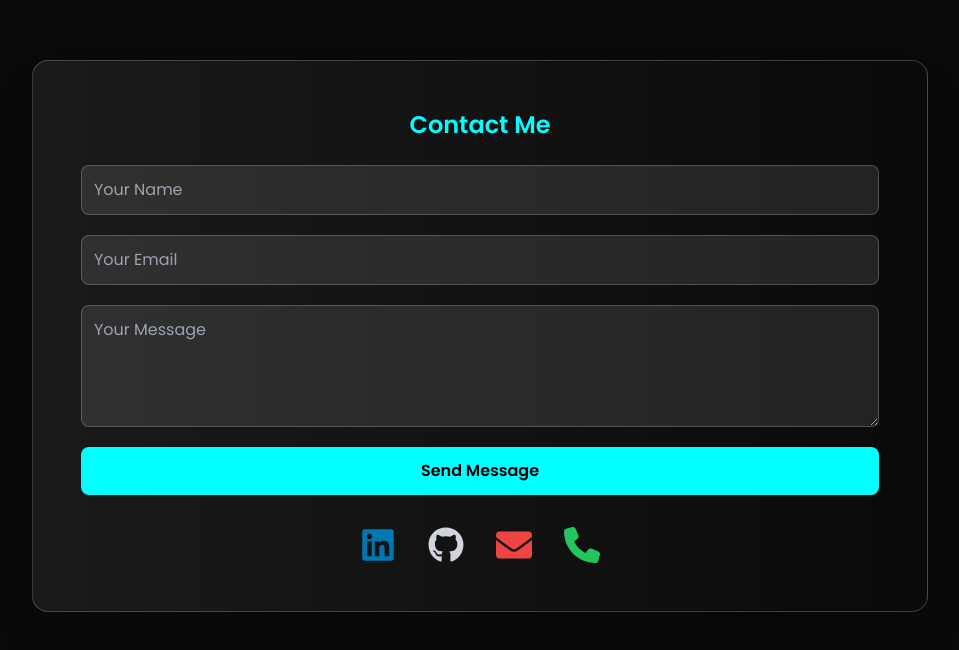
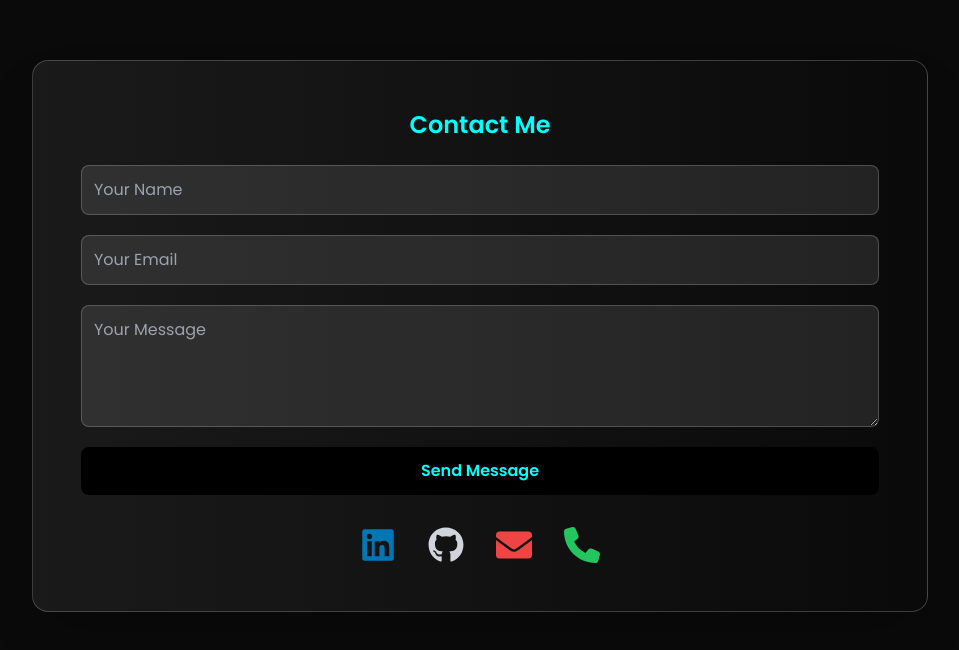
Before and after one commit to levi2104/my-portfolio, a React (Vite) app: page / in a window 1280 px wide. Shown: the part 2464-3114 px from the top of the page, without its empty margins (160-1119 px from the left). Built offline with nearby package versions, Linux system fonts and the light colour scheme; a web font is replaced by a local one.

Commit message:
Update ContactUs.jsx

```diff
--- a/src/Pages/ContactUs.jsx
+++ b/src/Pages/ContactUs.jsx
@@ -71,7 +71,7 @@ const ContactMe = () => {
           />
           <motion.button
             type="submit"
-            className="p-3 bg-neonBlue text-black font-semibold rounded-lg"
+            className="p-3 bg-black text-neonBlue font-semibold rounded-lg"
             whileHover={{ scale: 1.04 }}
             transition={{ duration: 0.3, ease: "easeOut" }}
           >
```
